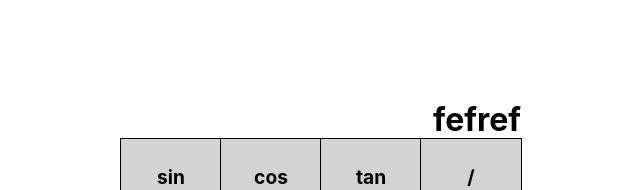
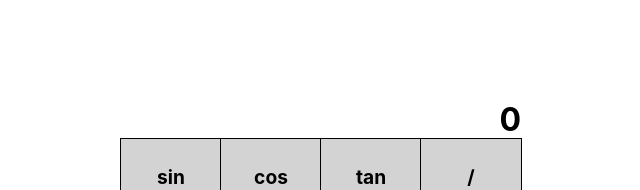
Before and after one commit to markspiteri1/sn-calculator, a React (Create React App) app: page / in a window 1280 px wide. Shown: the top 190 px of the page, without its empty margins (319-959 px from the left). Built offline with nearby package versions, Linux system fonts and the light colour scheme.

Commit message:
chore: init disaply value to 0

```diff
--- a/src/components/calculator/calculator.tsx
+++ b/src/components/calculator/calculator.tsx
@@ -3,7 +3,7 @@ import Button from './../button/button'
 import './calculator.scss'
 
 const Calculator = () => {
-    const [displayValue, setDisplayValue] = useState('fefref')
+    const [displayValue, setDisplayValue] = useState('0')
     return (<div className="calc-container">
         <div className="value">{displayValue}</div>
         <div className="row">
```
